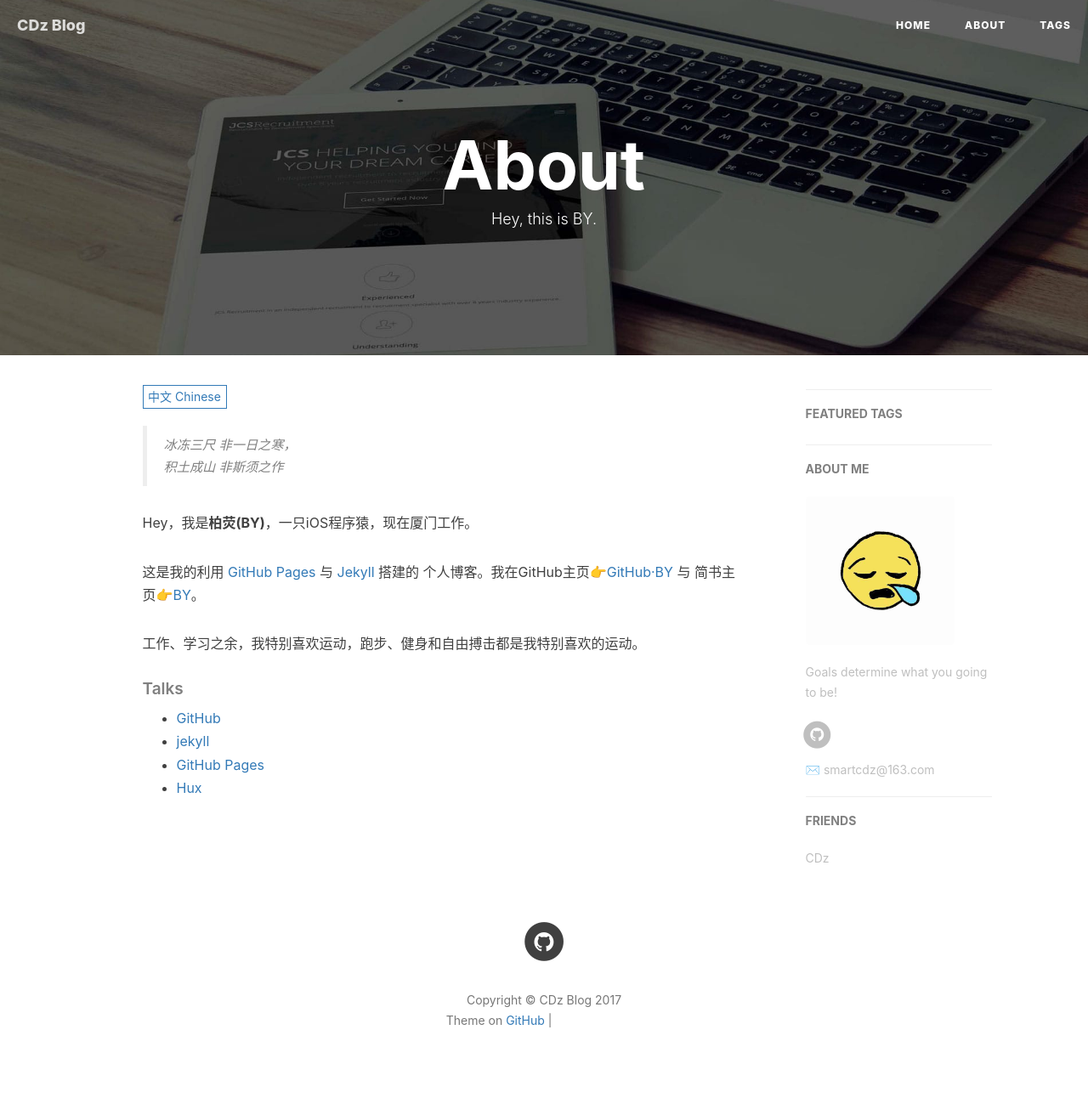
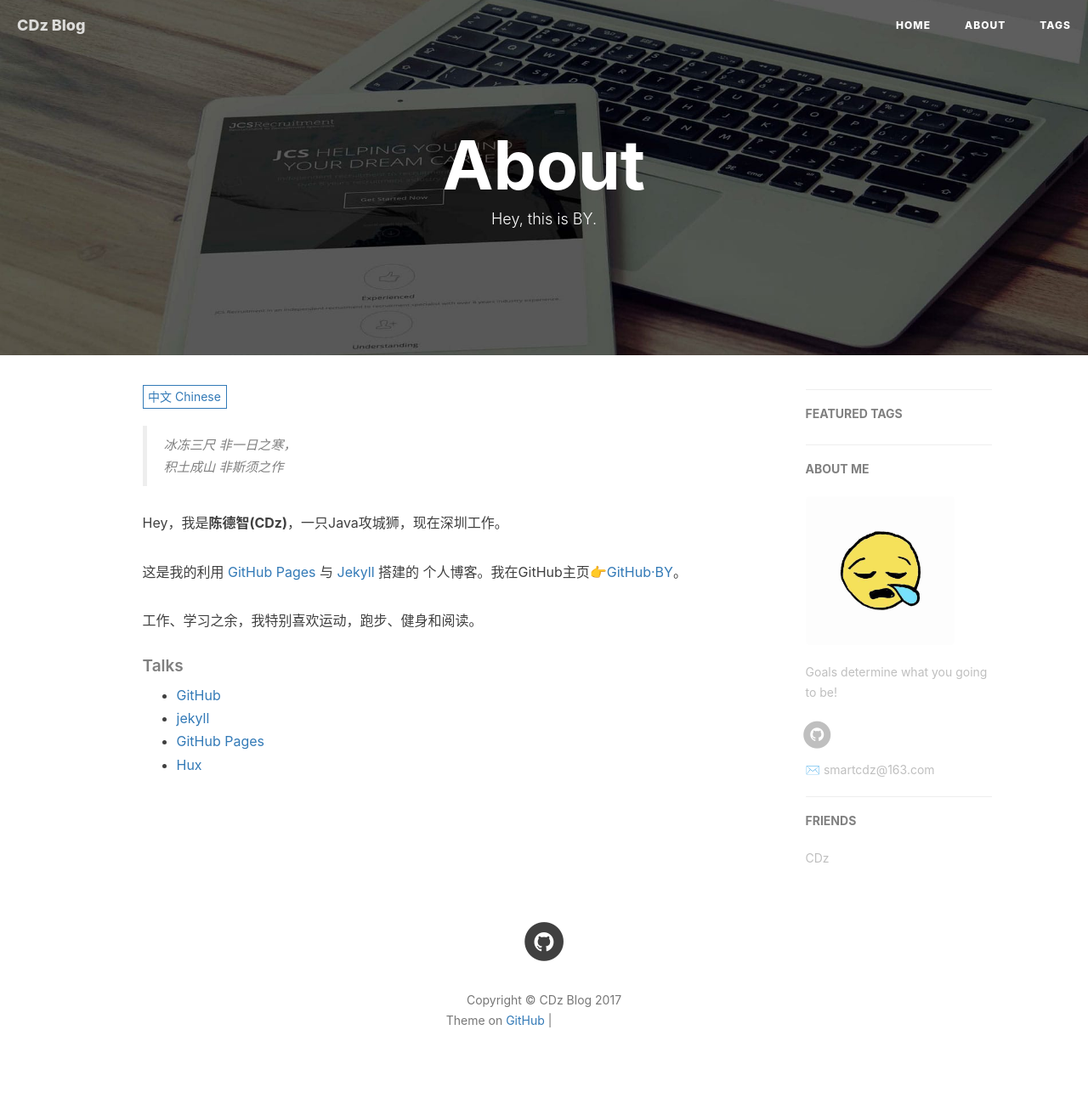
Before and after one commit to CDz1129/CDz1129.github.io, a Jekyll site: the page built from about.html, in a window 1280 px wide. Shown: the whole page at 85% size. Built offline with Jekyll 4.4.1, drawn with Linux system fonts in a browser that asks for light colours; nearby versions of some CDN libraries; comment, search, counter and statistics services are not loaded; grey boxes are pictures that could not be loaded.

Commit message:
Signed-off-by: cdz <smartcdz@163.com>

```diff
--- a/about.html
+++ b/about.html
@@ -18,11 +18,11 @@
     <blockquote><p>冰冻三尺 非一日之寒，<br>
     积土成山 非斯须之作</p></blockquote>
 
-    <p>Hey，我是<strong>柏荧(BY)</strong>，一只iOS程序猿，现在厦门工作。</p>
+    <p>Hey，我是<strong>陈德智(CDz)</strong>，一只Java攻城狮，现在深圳工作。</p>
 
-    <p>这是我的利用 <a href="https://pages.github.com/">GitHub Pages</a> 与 <a href="http://jekyll.com.cn/">Jekyll</a> 搭建的 个人博客。我在GitHub主页<a href="https://github.com/qiubaiying">👉GitHub·BY</a> 与 简书主页<a href="https://http://www.jianshu.com/u/e71990ada2fd">👉BY</a>。</p>
+    <p>这是我的利用 <a href="https://pages.github.com/">GitHub Pages</a> 与 <a href="http://jekyll.com.cn/">Jekyll</a> 搭建的 个人博客。我在GitHub主页<a href="https://github.com/CDz1129">👉GitHub·BY</a>。</p>
 
-    <p>工作、学习之余，我特别喜欢运动，跑步、健身和自由搏击都是我特别喜欢的运动。</p>
+    <p>工作、学习之余，我特别喜欢运动，跑步、健身和阅读。</p>
 
     <p></p>
 
@@ -37,14 +37,14 @@
 
 <!-- English Version -->
 <div class="en post-container">
-    <blockquote><p>Yet another iOS Developer. <br>
+    <blockquote><p>Yet another JAVA Developer. <br>
     Yet another Life-long Student.</p></blockquote>
 
-    <p>Hi, I am <strong>Baiying Qiu</strong>，you can call me <strong>BY</strong>. I am an iOS software engineer and currently working in Xiamen</p>
+    <p>Hi, I am <strong>Dezhi Chen</strong>，you can call me <strong>CD</strong>. I am an Backend Developer and currently working in Shenzhen</p>
 
-    <p>This is my personal blog, through making Github Pages and Jekyll.My GitHub  👉 <a href="http://github.com/qiubaiying">Github·BY</a>.</p>
+    <p>This is my personal blog, through making Github Pages and Jekyll.My GitHub  👉 <a href="http://github.com/CDz1129">Github·CDz</a>.</p>
 
-    <p>I am a sports enthusiast, I like fitness, running and boxing.</p>
+    <p>I am a sports enthusiast, I like fitness, running and reading.</p>
 
     <h5>Talks</h5>
 
@@ -52,7 +52,7 @@
     <li><a href="https://github.com">GitHub</a></li>
     <li><a href="http://jekyll.com.cn/">jekyll</a></li>
     <li><a href="https://pages.github.com/">GitHub Pages</a></li>
-    <li><a href="https://qiubaiying.github.io">BY</a></li>
+    <li><a href="https://CDz1129.github.io">CDz</a></li>
     </ul>
 </div>
 
```
Also changed, not shown: README.md, 1 other file.
